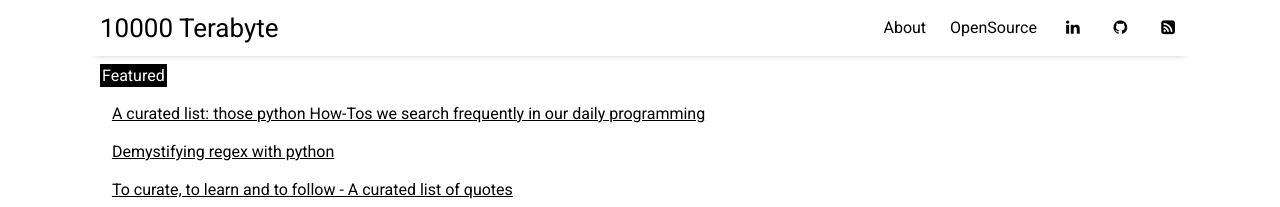
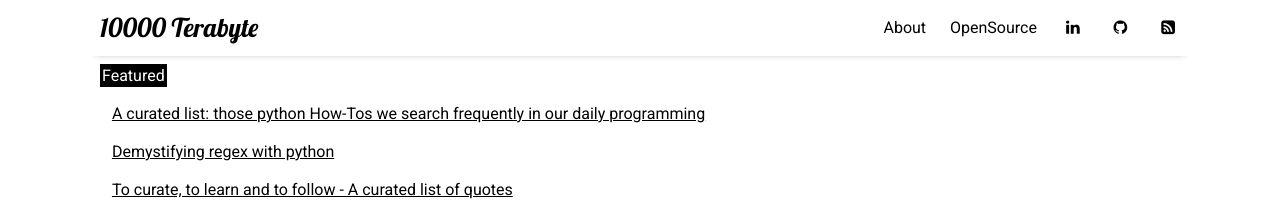
Before and after one commit to 10000TB/10000TB.github.io, a Jekyll site: the page built from index.html, in a window 1280 px wide. Shown: the top 207 px of the page. Built offline with Jekyll 4.4.1, drawn with Linux system fonts in a browser that asks for light colours; nearby versions of some CDN libraries; the list of posts is cut into pages by our own code.

Commit message:
update site title font.

```diff
--- a/_includes/header.html
+++ b/_includes/header.html
@@ -1,6 +1,7 @@
 <header class="site-header">
+  <link href="https://fonts.googleapis.com/css?family=Lobster&display=swap" rel="stylesheet">
   <h3 class="site-title">
-    <a href="{{ site.github.url }}/">{{ site.title }}</a>
+    <a href="{{ site.github.url }}/" style="font-family: 'Lobster', cursive;">{{ site.title }}</a>
   </h3>
   <nav class="menu-list">
     {% for item in site.data.settings.menu %}
```
